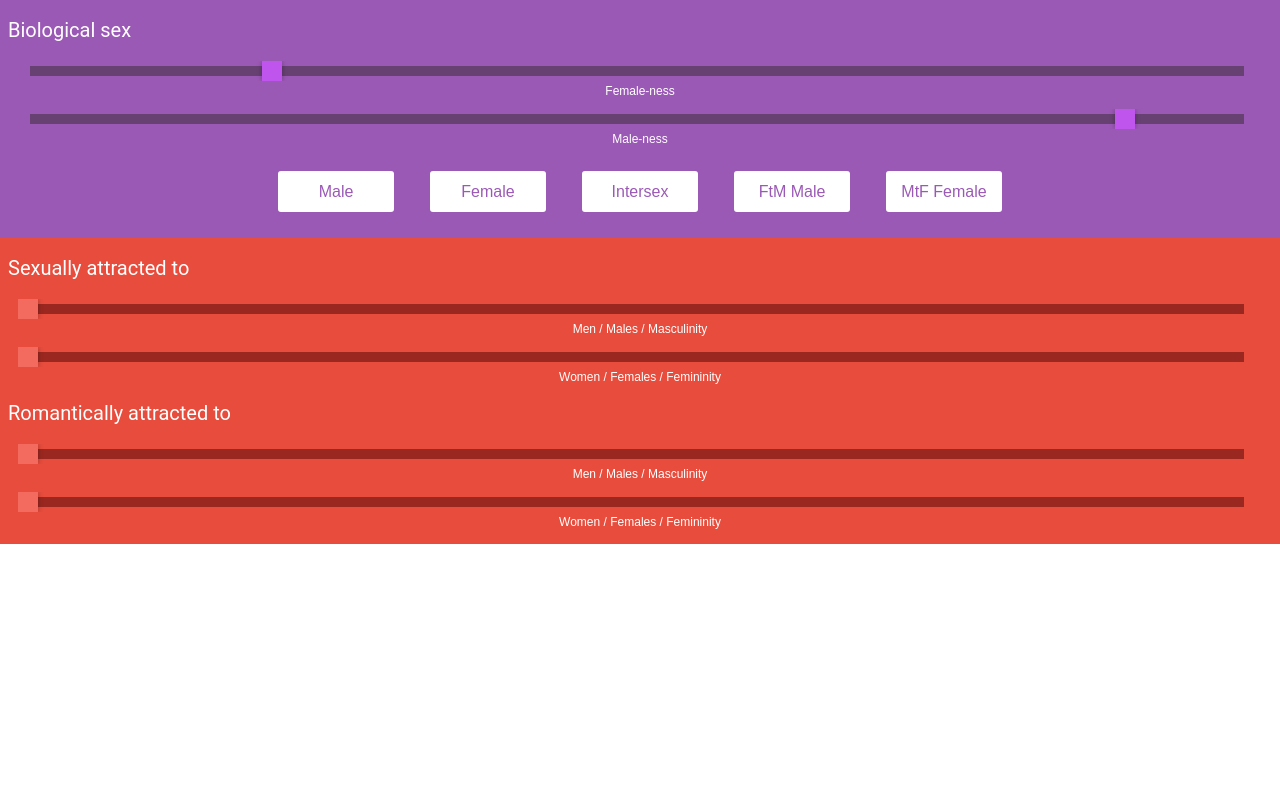
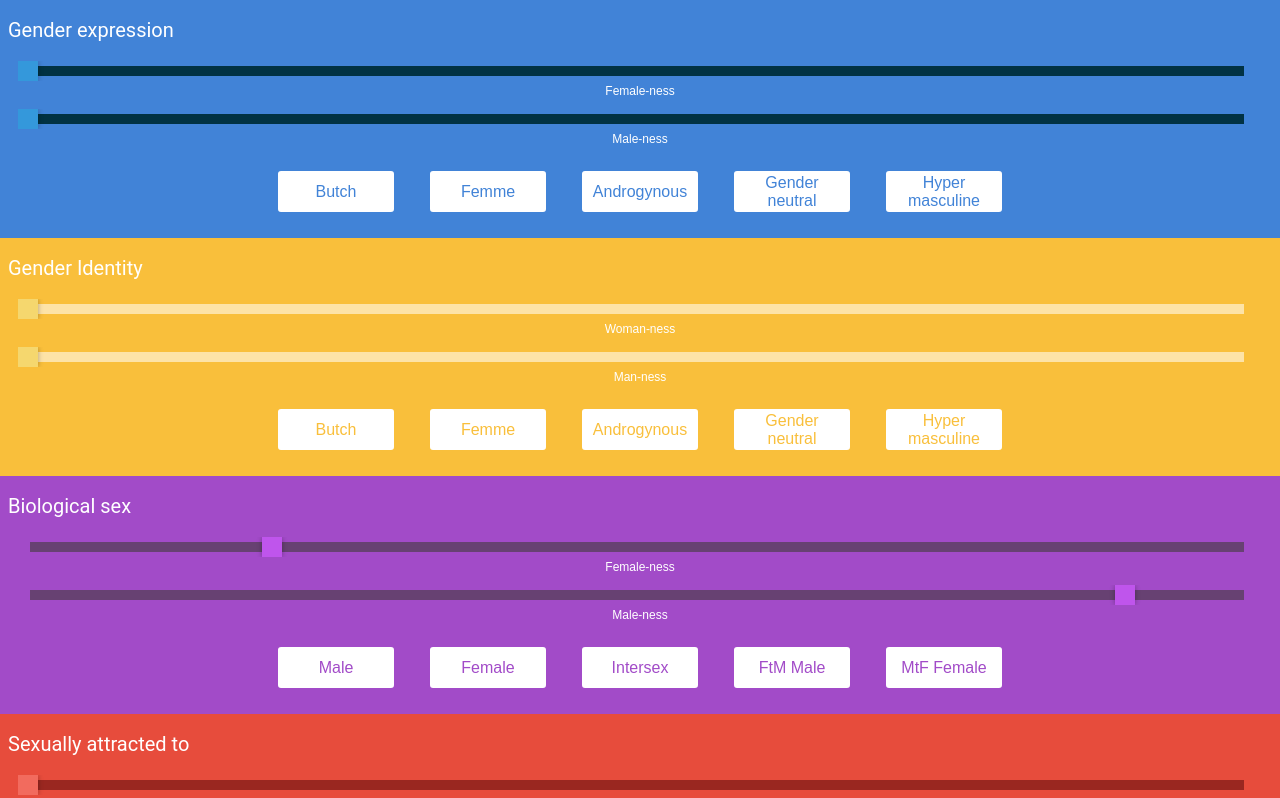
Before and after one commit to smailio/gender-bread, a React (Create React App) app: page / in a window 1280 px wide. Shown: the top 798 px of the page. Built offline with nearby package versions, Linux system fonts and the light colour scheme.

Commit message:
add gender expression & gender identity sections

```diff
--- a/src/App.js
+++ b/src/App.js
@@ -1,6 +1,8 @@
 import React, { Component } from 'react';
 import AttractionSection from './components/AttractionSection';
 import BiologicalSexSection from './components/BiologicalSexSection';
+import GenderExpressionSection from './components/GenderExpression';
+import GenderIdentitySection from './components/GenderIdentitySection';
 import './App.css';
 import { StoreProvider } from './context/Store';
 
@@ -9,6 +11,8 @@ class App extends Component {
     return (
       <StoreProvider>
         <div>
+          <GenderIdentitySection />
+          <GenderExpressionSection />
           <BiologicalSexSection />
           <AttractionSection />
         </div>
--- /dev/null
+++ b/src/components/GenderExpression.js
@@ -0,0 +1,79 @@
+import React from 'react';
+import { RangeBottomLabel as Range } from './FlatRange';
+import Section from './Section';
+import { yellow } from '../themes';
+import Button from './Button';
+import { StoreConsumer } from '../context/Store';
+import { Row, Column, DesktopOnly } from './Grid.js';
+import { ThemeProvider } from 'styled-components';
+
+// noinspection JSUnusedLocalSymbols
+export default props => (
+  <StoreConsumer>
+    {({ state, setState }) => (
+      <ThemeProvider theme={yellow}>
+        <Section>
+          <div>
+            <p>Gender Identity</p>
+          </div>
+          <Column>
+            <Range
+              value={state.genderIdentity.f}
+              onChange={e =>
+                setState({
+                  genderIdentity: {
+                    ...state.genderIdentity,
+                    f: e.target.value
+                  }
+                })
+              }
+              label="Woman-ness"
+            />
+            <Range
+              value={state.genderIdentity.m}
+              onChange={e =>
+                setState({
+                  ...state,
+                  genderIdentity: {
+                    ...state.genderIdentity,
+                    m: e.target.value
+                  }
+                })
+              }
+              label="Man-ness"
+            />
+            <Row>
+              <Button
+                onClick={() => setState({ genderIdentity: { f: 10, m: 99 } })}
+              >
+                Butch
+              </Button>
+              <Button
+                onClick={() => setState({ genderIdentity: { f: 99, m: 10 } })}
+              >
+                Femme
+              </Button>
+              <Button
+                onClick={() => setState({ genderIdentity: { f: 50, m: 50 } })}
+              >
+                Androgynous
+              </Button>
+              <DesktopOnly>
+                <Button
+                  onClick={() => setState({ genderIdentity: { f: 35, m: 80 } })}
+                >
+                  Gender neutral
+                </Button>
+                <Button
+                  onClick={() => setState({ genderIdentity: { f: 80, m: 35 } })}
+                >
+                  Hyper masculine
+                </Button>
+              </DesktopOnly>
+            </Row>
+          </Column>
+        </Section>
+      </ThemeProvider>
+    )}
+  </StoreConsumer>
+);
--- /dev/null
+++ b/src/components/GenderIdentitySection.js
@@ -0,0 +1,83 @@
+import React from 'react';
+import { RangeBottomLabel as Range } from './FlatRange';
+import Section from './Section';
+import { blue } from '../themes';
+import Button from './Button';
+import { StoreConsumer } from '../context/Store';
+import { Row, Column, DesktopOnly } from './Grid.js';
+import { ThemeProvider } from 'styled-components';
+
+// noinspection JSUnusedLocalSymbols
+export default props => (
+  <StoreConsumer>
+    {({ state, setState }) => (
+      <ThemeProvider theme={blue}>
+        <Section>
+          <div>
+            <p>Gender expression</p>
+          </div>
+          <Column>
+            <Range
+              value={state.genderExpression.f}
+              onChange={e =>
+                setState({
+                  genderExpression: {
+                    ...state.genderExpression,
+                    f: e.target.value
+                  }
+                })
+              }
+              label="Female-ness"
+            />
+            <Range
+              value={state.genderExpression.m}
+              onChange={e =>
+                setState({
+                  ...state,
+                  genderExpression: {
+                    ...state.genderExpression,
+                    m: e.target.value
+                  }
+                })
+              }
+              label="Male-ness"
+            />
+            <Row>
+              <Button
+                onClick={() => setState({ genderExpression: { f: 10, m: 99 } })}
+              >
+                Butch
+              </Button>
+              <Button
+                onClick={() => setState({ genderExpression: { f: 99, m: 10 } })}
+              >
+                Femme
+              </Button>
+              <Button
+                onClick={() => setState({ genderExpression: { f: 50, m: 50 } })}
+              >
+                Androgynous
+              </Button>
+              <DesktopOnly>
+                <Button
+                  onClick={() =>
+                    setState({ genderExpression: { f: 35, m: 80 } })
+                  }
+                >
+                  Gender neutral
+                </Button>
+                <Button
+                  onClick={() =>
+                    setState({ genderExpression: { f: 80, m: 35 } })
+                  }
+                >
+                  Hyper masculine
+                </Button>
+              </DesktopOnly>
+            </Row>
+          </Column>
+        </Section>
+      </ThemeProvider>
+    )}
+  </StoreConsumer>
+);
--- a/src/context/Store.js
+++ b/src/context/Store.js
@@ -6,6 +6,8 @@ export class StoreProvider extends Component {
   state = {
     bioSex: { f: 20, m: 90 },
     sexualAttraction: { f: 0, m: 0 },
+    genderExpression: { f: 0, m: 0 },
+    genderIdentity: { f: 0, m: 0 },
     romanticAttraction: { f: 0, m: 0 }
   };
   render() {
--- a/src/themes.js
+++ b/src/themes.js
@@ -6,8 +6,22 @@ export const red = {
 };
 
 export const purple = {
-  main: '#9B59B6',
-  background: '#9B59B6',
+  main: '#a24bc8',
+  background: '#a24bc8',
   slider: '#674172',
   thumb: '#BF55EC'
 };
+
+export const yellow = {
+  main: '#F9BF3B',
+  background: '#F9BF3B',
+  slider: '#FDE3A7',
+  thumb: '#F5D76E'
+};
+
+export const blue = {
+  main: '#4183D7',
+  background: '#4183D7',
+  slider: '#013243',
+  thumb: '#3498DB'
+};
```
